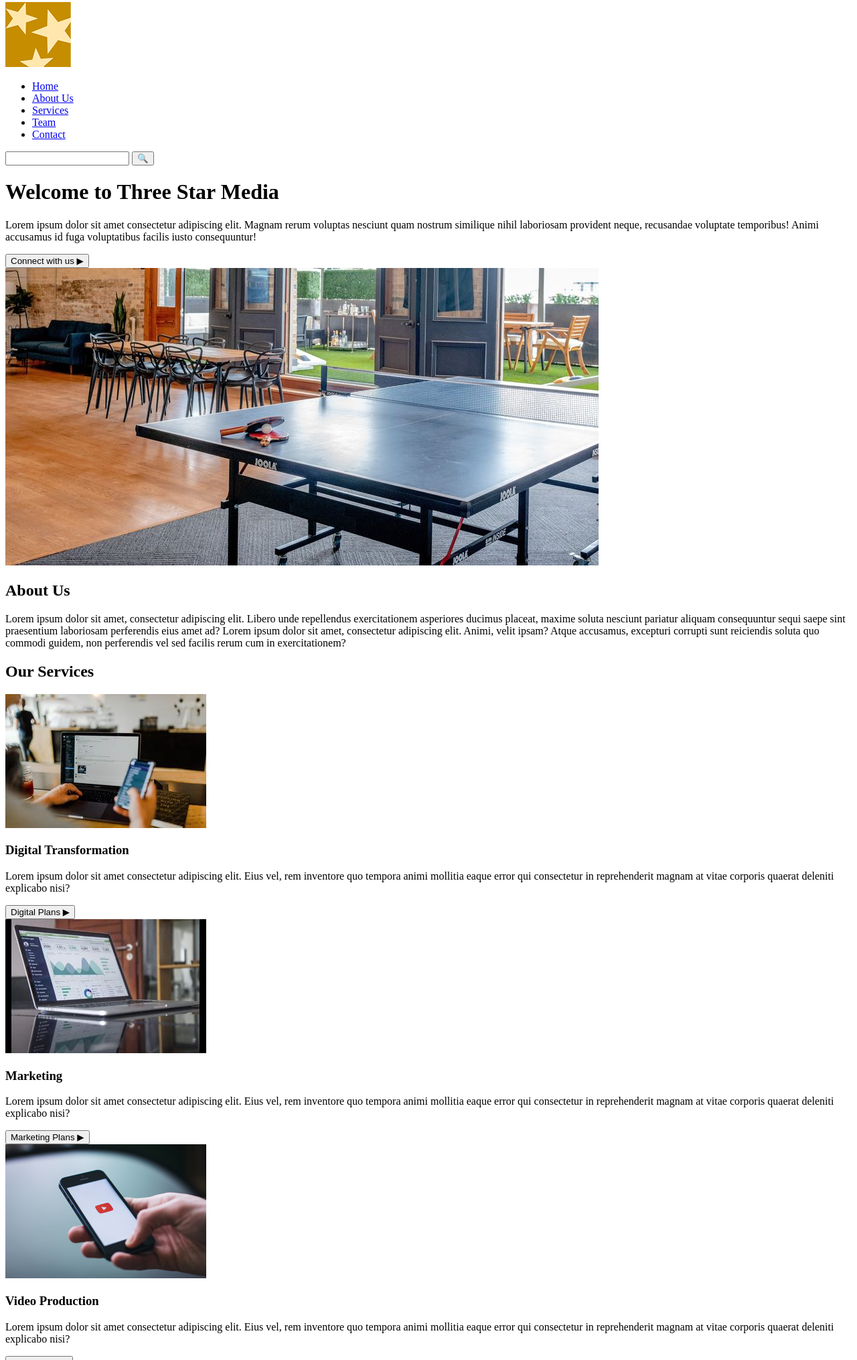
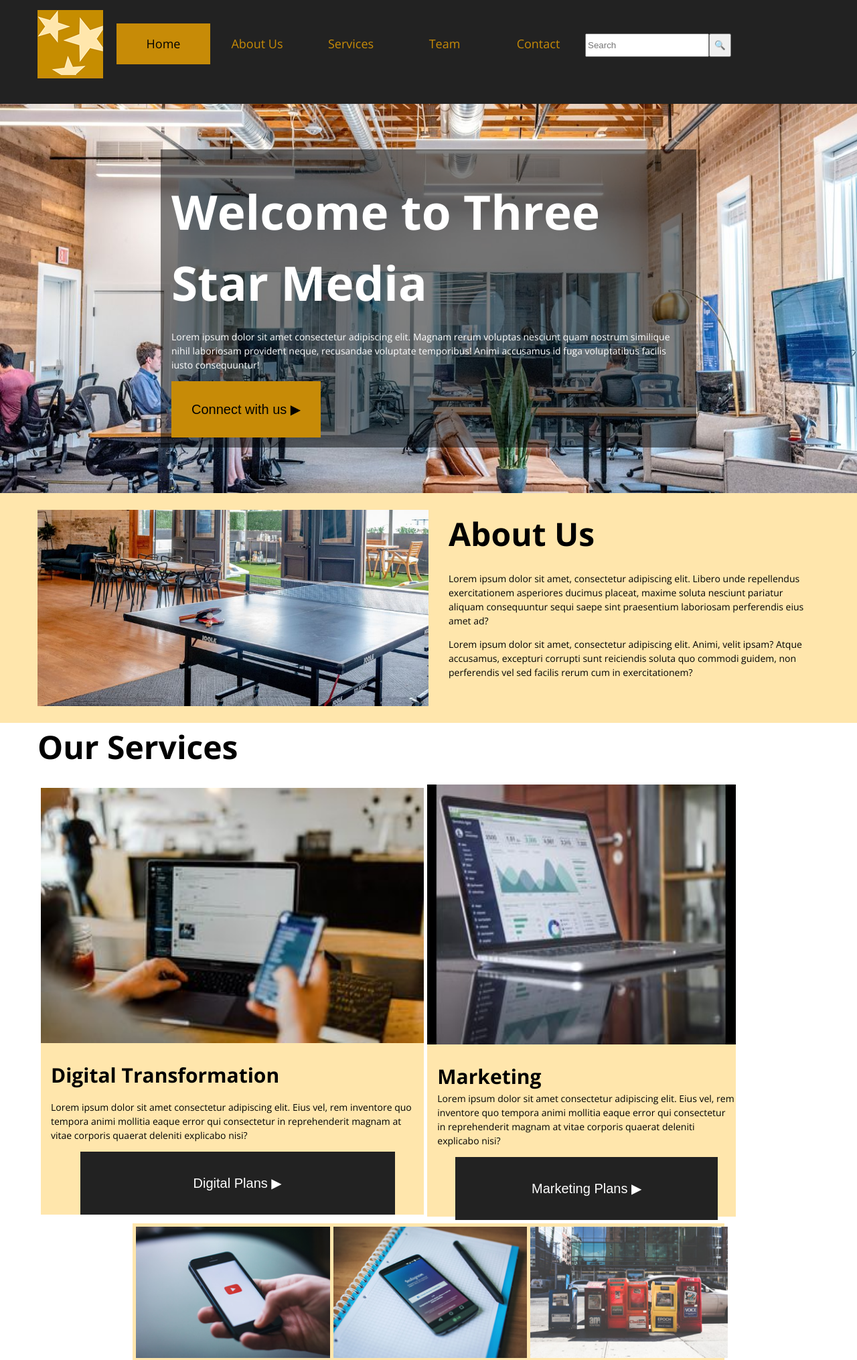
Before and after one commit to fare0032/final-project, a plain HTML site: page index.html in a window 1280 px wide. Shown: the part 5-2035 px from the top of the page at 67% size. Drawn offline with nearby package versions, Linux system fonts and the light colour scheme.

Commit message:
final project 2022

```diff
--- /dev/null
+++ b/css/styles.css
@@ -0,0 +1,459 @@
+/* http://meyerweb.com/eric/tools/css/reset/
+   v2.0 | 20110126
+   License: none (public domain)
+*/
+
+html, body, div, span, applet, object, iframe,
+h1, h2, h3, h4, h5, h6, p, blockquote, pre,
+a, abbr, acronym, address, big, cite, code,
+del, dfn, em, img, ins, kbd, q, s, samp,
+small, strike, strong, sub, sup, tt, var,
+b, u, i, center,
+dl, dt, dd, ol, ul, li,
+fieldset, form, label, legend,
+table, caption, tbody, tfoot, thead, tr, th, td,
+article, aside, canvas, details, embed,
+figure, figcaption, footer, header, hgroup,
+menu, nav, output, ruby, section, summary,
+time, mark, audio, video {
+	margin: 0;
+	padding: 0;
+	border: 0;
+	font-size: 100%;
+	font: inherit;
+	vertical-align: baseline;
+}
+/* HTML5 display-role reset for older browsers */
+article, aside, details, figcaption, figure,
+footer, header, hgroup, menu, nav, section {
+	display: block;
+}
+body {
+	line-height: 1;
+}
+ol, ul {
+	list-style: none;
+}
+blockquote, q {
+	quotes: none;
+}
+blockquote:before, blockquote:after,
+q:before, q:after {
+	content: '';
+	content: none;
+}
+table {
+	border-collapse: collapse;
+	border-spacing: 0;
+}
+
+/* GENERIC/GENERAL/DEFAULT STYLES */
+
+body {
+    font-family: 'Open Sans', sans-serif;
+    font-size: 14px; /* 1em = 14px = 1rem */
+    line-height: 1.5;
+    color: #000000;
+}
+
+h1 {
+    font-size: 71px;
+    line-height: 106px;
+    margin-bottom: 17px;
+    font-weight: bold;
+}
+
+h2 {
+    font-size: 48px;
+    margin-bottom: 20px;
+    font-weight: bold;
+}
+
+h3 {
+    font-size: 30px;
+    font-weight: bold;
+}
+
+p {
+    margin-bottom: 1em;
+}
+
+img {
+    max-width: 100%;
+    height: auto;
+}
+
+.container {
+    padding: 1em;
+}
+
+/* NAVIGATION SECTION */
+
+nav {
+    background-color: #222222;
+}
+
+nav a:link,
+nav a:visited {
+    text-align: center;
+    display: block;
+    color: #c78b07;
+    font-size: 18px;
+    padding-top: 17px;
+    padding-bottom: 17px;
+    text-decoration: none;
+}
+
+nav li.current a:link,
+nav li.current a:visited {
+    background-color: #c78b07;
+    color: #000000;
+}
+
+.logo {
+    background-color: #c78b07;
+    padding-top: 20px;
+    padding-bottom: 20px;
+}
+
+header form {
+    display: flex;
+}
+
+header form input {
+    flex-grow: 1;
+    height: 35px;
+}
+
+/* WELCOME SECTION */
+
+.header-welcome {
+    background-image: url(../images/main-banner.jpg);
+    background-size: cover;
+    padding-top: 68px;
+    padding-bottom: 68px;
+}
+
+.header-welcome .container {
+    background-color: rgba(0, 0, 0, 0.5);
+    color: white;
+    padding-top: 60px;
+}
+
+.header-welcome button {
+    background-color: #c78b07;
+    border: none;
+    padding-top: 25px;
+    padding-bottom: 25px;
+    padding-right: 25px;
+    padding-left: 25px;
+}
+
+/* ABOUT SECTION */
+
+.section-about {
+    background-color: #ffe6ac;
+}
+
+/* SERVICES SECTION */
+
+.transformation, .marketingplans, .videoproduction,
+.webdev, .printing {
+   background-color: #ffe6ac;
+   margin-bottom: 10px;
+}
+
+.services2, .marketing2, .video2, .webdev2, .print2  {
+    width: 100%;
+}
+
+.paragraphtransf, .market, .productvid, .devweb,
+.printer {
+    padding-left: 15px;
+    padding-top: 20px;
+}
+
+.paragraph {
+    padding-top: 15px;
+}
+
+.buttondigital, .buttonmarketing, .buttonvideo , .buttonweb, .buttonprint {
+    padding-top: 5px;
+    padding-bottom: 30px;
+    padding-right: 40px;
+}
+
+.section-services button {
+    background-color: #222222;
+    color:white;
+    border: none;
+    padding-top: 30px;
+    padding-bottom: 30px;
+    padding-right: 25px;
+    padding-left: 25px;
+    font-size: 20px;
+}
+
+/* VISION SECTION*/
+
+.section-vision {
+background-image: url(../images/vision.jpg);
+background-size: cover;
+padding-top: 50px;
+padding-bottom: 15px;
+}
+
+.visions {
+    color: white;
+    padding-left: 20px;
+}
+
+/* need to change color of "our vision" paragraph and heading */
+
+.section-vision button {
+    background-color: #0d2038;
+    color: white;
+    border-color: #c78b07;
+    padding-top: 30px;
+    padding-bottom: 30px;
+    padding-right: 35px;
+    padding-left: 35px;
+    font-size: 20px;
+}
+
+/* TEAM SECTION */
+
+.johndoe, .bobrite {
+    background-color:#ffe6ac;
+}
+
+h4 {
+    font-weight: bold;
+    border-bottom: 3px solid orange;
+}
+
+/* CONTACT SECTION */
+
+.section-contact button {
+    background-color: black;
+    color:#c78b07;
+    border: none;
+    font-size: 17px;
+    padding-left: 6px;
+    padding-right: 6px;
+    padding-bottom: 5px;
+    padding-top: 5px;
+}
+
+input[type=text], select, textarea {
+    width: 100%;
+    padding: 7px 20px;
+    margin: 8px 0;
+    display: block;
+    border: 1px solid;
+    border-radius: 4px;
+    box-sizing: border-box;
+  }
+
+  textarea {
+    height: 150px;
+  }
+
+  table, th, td {
+    border: 1px solid;
+    width: 55%;
+    height: 30px;
+  }
+
+td {
+    padding-left: 10px;
+    padding-top: 15px;
+}
+
+th {
+    padding-top: 15px;
+    background-color:bisque;
+}
+
+.footer {
+    background-color:#222222;
+    color:#c78b07;
+    padding-top: 20px;
+    padding-left: 20px;
+    padding-right: 50px;
+    padding-bottom: 4px;
+}
+
+
+
+/* ===========================
+        DESKTOP STYLES
+=========================== */
+
+@media screen and (min-width: 1200px) {
+
+    .container {
+        width: 1168px;
+        padding: 0 16px;
+        margin: 0 auto;
+    }
+
+
+/* DESKTOP STYLES HERE */
+
+
+    /* NAVIGATION SECTION */
+
+    nav a:link {
+        float: left;
+        width: 140px;
+        position: relative;
+        margin-top:20px;
+        margin-bottom: 40px;
+    }
+
+    nav li.current a:link,
+    nav li.current a:visited {
+        background-color:#c78b07;
+        color:#000000;
+    }
+
+    nav {
+        background-color: #222222;
+        padding-top: 20px;
+        padding-bottom: 70px;
+    }
+
+    .logo {
+        float: left;
+        padding: 0px;
+        margin-right: 20px;
+    }
+
+    .searchnav {
+        width: 45%;
+        display: flex;
+        float: right;
+        margin-top:35px;
+    }
+
+    /* WELCOME SECTION */
+
+    .header-welcome .container {
+        background-color: rgba(0, 0, 0, 0.5);
+        color: white;
+        padding-top: 40px;
+        padding-bottom: 15px;
+        width: 60%;
+    }
+
+    .header-welcome {
+        background-image: url(../images/main-banner.jpg);
+        background-position: center;
+    }
+
+    .header-welcome button {
+        background-color: #c78b07;
+        border: none;
+        padding-top: 30px;
+        padding-bottom: 30px;
+        padding-right: 30px;
+        padding-left: 30px;
+        font-size: 20px;
+    }
+
+    /* ABOUT SECTION */
+
+   .aboutimage {
+    width: 50%;
+    float: left;
+    padding-right: 30px;
+   }
+
+   .section-about {
+    background-color: #ffe6ac;
+    display: grid;
+    padding-bottom: 25px;
+    padding-top: 25px;
+    }
+
+    /* SERVICES SECTION */
+
+    .transformation {
+        float: left;
+        width: 49%;
+        margin: 5px;
+    }
+
+    .marketingplans {
+        float: left;
+        width: 36%;
+        height:645px;
+    }
+
+.marketing2{
+    height:388px;
+}
+
+    .video2, .webdev2, .print2 {
+        width: 100%;
+        margin:5px;
+    }
+
+    .buttondigital, .buttonmarketing, .buttonvideo , .buttonweb, .buttonprint {
+        background-color: #222222;
+        color:white;
+        border: none;
+        padding-top: 5px;
+        padding-bottom: 5px;
+        padding-right: 40px;
+        padding-left: 40px;
+        font-size: 25px;
+        width: 70%;
+        text-align: center;
+        margin: auto;
+    }
+
+.flex-container{
+    width: 69%;
+    display: flex;
+    margin:auto;
+}
+
+/* VISION SECTION */
+
+.section-vision {
+    background-image: url(../images/vision.jpg);
+    background-position: center;
+    margin-top: 20px;
+    }
+
+/* TEAM SECTION */
+
+.johndoe{
+    float: left;
+    width: 100%;
+}
+
+.john{
+    float: right;
+    width: 47%;
+}
+
+.bobrite{
+    float: right;
+    width: 100%;
+}
+
+.bob{
+    float: left;
+    width: 48%;
+}
+
+/* CONTACT SECTION */
+
+input[type=text], select, textarea {
+    width: 50%;
+}
+
+}
--- a/index.html
+++ b/index.html
@@ -5,24 +5,34 @@
     <meta http-equiv="X-UA-Compatible" content="IE=edge">
     <meta name="viewport" content="width=device-width, initial-scale=1.0">
     <title>Three Star Media</title>
+
+    <link rel="preconnect" href="https://fonts.googleapis.com">
+    <link rel="preconnect" href="https://fonts.gstatic.com" crossorigin>
+    <link href="https://fonts.googleapis.com/css2?family=Open+Sans:ital,wght@0,400;0,700;1,400;1,700&display=swap" rel="stylesheet">
+
+    <link href="css/styles.css" rel="stylesheet">
+
 </head>
 <body>
-
     <header>
         <nav>
             <div class="container">
+                <div class="logo">
                 <img src="images/logo.png" alt="Three Star Media">
+            </div>
                 <ul>
-                    <li><a href="#">Home</a></li>
+                    <li class="current"><a href="#">Home</a></li>
                     <li><a href="#">About Us</a></li>
                     <li><a href="#">Services</a></li>
                     <li><a href="#">Team</a></li>
                     <li><a href="#">Contact</a></li>
                 </ul>
                 <form>
-                    <input type="search">
+                    <div class="searchnav">
+                    <input type="search" placeholder="Search" name="search">
                     <button>&#128269;</button>
                 </form>
+            </div>
         </div> <!-- end container -->
         </nav>
 
@@ -32,100 +42,138 @@
                 <p>Lorem ipsum dolor sit amet consectetur adipiscing elit. Magnam rerum voluptas nesciunt quam nostrum similique nihil laboriosam provident neque, recusandae voluptate temporibus! Animi accusamus id fuga voluptatibus facilis iusto consequuntur!</p>
                 <button>Connect with us ▶</button>
             </div> <!-- end container -->
-        </div>
+        </div> <!-- end header-welcome -->
     </header>
 
     <main>
-
         <section class="section-about">
             <div class="container">
-                <img src="images/about-us.jpg" alt="about-us">
+                <div class="imageabout">
+                <img src="images/about-us.jpg" alt="about-us" class="aboutimage">
+                <div class="aboutusheader">
                 <h2>About Us</h2>
-                <p>Lorem ipsum dolor sit amet, consectetur adipiscing elit. Libero unde repellendus exercitationem asperiores ducimus placeat, maxime soluta nesciunt pariatur aliquam consequuntur sequi saepe sint praesentium laboriosam perferendis eius amet ad?
-                Lorem ipsum dolor sit amet, consectetur adipiscing elit. Animi, velit ipsam? Atque accusamus, excepturi corrupti sunt reiciendis soluta quo commodi guidem, non perferendis vel sed facilis rerum cum in exercitationem?</p>
-                <!-- image on left, heading and paragraphs on the right using FLEXBOX -->
+                <p>Lorem ipsum dolor sit amet, consectetur adipiscing elit. Libero unde repellendus exercitationem asperiores ducimus placeat, maxime soluta nesciunt pariatur aliquam consequuntur sequi saepe sint praesentium laboriosam perferendis eius amet ad? </p>
+
+                <p>Lorem ipsum dolor sit amet, consectetur adipiscing elit. Animi, velit ipsam? Atque accusamus, excepturi corrupti sunt reiciendis soluta quo commodi guidem, non perferendis vel sed facilis rerum cum in exercitationem?</p>
+            </div>
+        </div>
+        </div> <!-- image on left, heading and paragraphs on the right using FLEXBOX -->
         </div> <!-- end container -->
         </section> <!-- end section-about -->
 
         <section class="section-services">
         <div class="container">
             <h2>Our Services</h2>
-            <img src="images/digital.jpg" alt="Services">
+            <div class="transformation">
+            <img src="images/digital.jpg" alt="Services" class="services2">
+            <div class="paragraphtransf">
             <h3>Digital Transformation</h3>
+            <div class="paragraph">
             <p>Lorem ipsum dolor sit amet consectetur adipiscing elit. Eius vel, rem inventore quo tempora animi mollitia eaque error qui consectetur in reprehenderit magnam at vitae corporis quaerat deleniti explicabo nisi?</p>
+            <div class="buttondigital">
             <button>Digital Plans ▶</button>
             </div>
-        <div class="container">
-            <img src="images/marketing.jpg" alt="Marketing">
+                </div>
+            </div>
+                </div>
+    </div>
+
+            <div class="marketingplans">
+            <img src="images/marketing.jpg" alt="Marketing" class="marketing2">
+            <div class="market">
             <h3>Marketing</h3>
             <p>Lorem ipsum dolor sit amet consectetur adipiscing elit. Eius vel, rem inventore quo tempora animi mollitia eaque error qui consectetur in reprehenderit magnam at vitae corporis quaerat deleniti explicabo nisi?</p>
+            <div class="buttonmarketing">
             <button>Marketing Plans ▶</button>
             </div>
-        <div class="container">
-            <img src="images/video.jpg" alt="Video Production">
+                </div>
+            </div>
+
+        <div class="flex-container">
+            <div class="videoproduction">
+            <img src="images/video.jpg" alt="Video Production" class="video2">
+            <div class="productvid">
             <h3>Video Production</h3>
             <p>Lorem ipsum dolor sit amet consectetur adipiscing elit. Eius vel, rem inventore quo tempora animi mollitia eaque error qui consectetur in reprehenderit magnam at vitae corporis quaerat deleniti explicabo nisi?</p>
+            <div class="buttonvideo">
             <button>Video Plans ▶</button>
             </div>
-        <div class="container">
-            <img src="images/web.jpg" alt="Web Development">
+        </div>
+            </div>
+            <div class="webdev">
+            <img src="images/web.jpg" alt="Web Development" class="webdev2">
+            <div class="devweb">
             <h3>Web Development</h3>
             <p>Lorem ipsum dolor sit amet consectetur adipiscing elit. Eius vel, rem inventore quo tempora animi mollitia eaque error qui consectetur in reprehenderit magnam at vitae corporis quaerat deleniti explicabo nisi?</p>
+            <div class="buttonweb">
             <button>Web Plans ▶</button>
         </div>
-        <div class="container">
-            <img src="images/print.jpg" alt="Print">
+            </div>
+        </div>
+            <div class="printing">
+            <img src="images/print.jpg" alt="Print" class="print2">
+            <div class="printer">
             <h3>Print</h3>
             <p>Lorem ipsum dolor sit amet consectetur adipiscing elit. Eius vel, rem inventore quo tempora animi mollitia eaque error qui consectetur in reprehenderit magnam at vitae corporis quaerat deleniti explicabo nisi?</p>
+            <div class="buttonprint">
             <button>Print Plans ▶</button>
-        </div> <!-- h2 heading, five div's each with h3, image, text and button ON A GRID -->
+        </div>
+            </div>
+        </div>
     </div> <!-- end container -->
-    </section> <!-- end section-services -->
+    </section>
 
     <section class="section-vision">
-        <div class="container">
+        <div class="visions">
             <h3>Our Vision</h3>
             <p>Lorem ipsum dolor sit amet consectetur adipiscing elit. Ex voluptatem deleniti lure, sit, accusantium rerum est commodi veniam tempora perspiciatis nobis officiis fagiat eaque. Veritatis exercitationem delectus ex ab laudantium.</p>
-            <button>Learn More ▶</button> <!-- h3, paragraph and button (needs div name) -->
+            <button>Learn More ▶</button>
         </div> <!-- end container -->
-    </section> <!-- end section-vision -->
+    </section>
 
     <section class="section-team">
         <div class="container">
             <h2>Our Team</h2>
+            <div class="johndoe">
             <img src="images/john.jpg" alt="John">
+            <div class="john">
             <h3>John Doe</h3>
             <h4>CEO and Co-owner</h4>
-            <p>Lorem ipsum dolor sit amet consectetur adipiscing elit. Amet, aspernatur ratione sed cum ad officiis sint comque fugiat similique. Earum laudantium deleniti possimus? Voluptatem architecto repellendus harum sit voluptatum tempora.</p>
+            <p>Lorem ipsum dolor sit amet consectetur adipiscing elit. Amet, aspernatur ratione sed cum ad officiis sint comque fugiat similique. Earum laudantium deleniti possimus? Voluptatem architecto repellendus harum sit voluptatum tempora.
+            </p>
+        </div>
+        </div>
         </div>
         <div class="container">
+            <div class="bobrite">
             <img src="images/bob.jpg" alt="bob">
+            <div class="bob">
             <h3>Bob Rite</h3>
             <h4>CFO and Co-owner</h4>
-            <p>Lorem ipsum dolor sit amet consectetur adipiscing elit. Amet, aspernatur ratione sed cum ad officiis sint comque fugiat similique. Earum laudantium deleniti possimus? Voluptatem architecto repellendus harum sit voluptatum tempora.</p>
-        </div> <!-- h2, two div's with an image, two div's with h3, h4, and paragraph of text ON A GRID -->
-        </div> <!-- end container -->
-    </section> <!-- end section-team -->
+            <p>Lorem ipsum dolor sit amet consectetur adipiscing elit. Amet, aspernatur ratione sed cum ad officiis sint comque fugiat similique. Earum laudantium deleniti possimus? Voluptatem architecto repellendus harum sit voluptatum tempora.
+            </p>
+            </div>
+        </div>
+        </div>
+    </section>
 
     <section class="section-contact">
         <div class="container">
         <h2>Contact Us</h2>
         <h3>Send us a message</h3>
         <form action="/action_page.php">
-                <label for="fname">Full name:</label>
-                <input type="text" id="fname" name="fname">
-                <label for="lname">Email:</label>
-                <input type="text" id="lname" name="lname">
-                <label for="lname">Message:</label>
-                <input type="text" id="lname" name="lname">
+            <label for="fname">Full Name</label>
+            <input type="text" id="fname" name="fullname">
+            <label for="lname">Email</label>
+            <input type="text" id="lname" name="email">
+            <label for="message">Message</label>
+            <textarea id="message"></textarea>
+            <button>Send</button>
         </form>
-              <button>Send</button>
         </div>
+
         <div class="container">
-            <h3>Location</h3>
-            <iframe src="https://www.google.com/maps/embed?pb=!1m18!1m12!1m3!1d717628.8006255364!2d-76.96706794036488!3d45.36420222430977!2m3!1f0!2f0!3f0!3m2!1i1024!2i768!4f13.1!3m3!1m2!1s0x4cce0718cc4a6ad7%3A0xc6cc467725843e2b!2sAlgonquin%20College%20Ottawa%20Campus!5e0!3m2!1sen!2sca!4v1669239486081!5m2!1sen!2sca" width="600" height="450" style="border:0;" allowfullscreen="" loading="lazy" referrerpolicy="no-referrer-when-downgrade"></iframe>
-        </div>
-        <div class="container">
+            <div class="hours">
             <h3>Hours of operation</h3>
             <table style="width:100%">
                 <tr>
@@ -134,13 +182,18 @@
                 </tr>
                 <tr>
                   <td>Monday - Friday</td>
-                  <td>9 am - 6 pm</td>
+                  <td>9 AM - 6 PM</td>
                 </tr>
                 <tr>
                   <td>Saturday - Sunday</td>
                   <td>Closed</td>
                 </tr>
-              </table> <!-- h2, form, google maps embed, table ON A GRID -->
+              </table>
+            </div>
+              <div class="Location">
+                <h3>Location</h3>
+                <iframe src="https://www.google.com/maps/embed?pb=!1m18!1m12!1m3!1d717628.8006255364!2d-76.96706794036488!3d45.36420222430977!2m3!1f0!2f0!3f0!3m2!1i1024!2i768!4f13.1!3m3!1m2!1s0x4cce0718cc4a6ad7%3A0xc6cc467725843e2b!2sAlgonquin%20College%20Ottawa%20Campus!5e0!3m2!1sen!2sca!4v1669239486081!5m2!1sen!2sca" width="600" height="500" style="border:0;" allowfullscreen="" loading="lazy" referrerpolicy="no-referrer-when-downgrade">
+            </iframe>
         </div>
         </div> <!-- end container -->
     </section> <!-- end section-contact -->
@@ -148,8 +201,10 @@
 
     <footer>
         <div class="container">
+            <div class="footer">
             &copy; Copyright Three Star Media, 2020
             <p>All images are taken from Unsplash</p>
+        </div>
     </div> <!-- two paragraphs of text -->
     </footer>
 </body>
```
Lines whose indentation alone changed are shown as unchanged.
